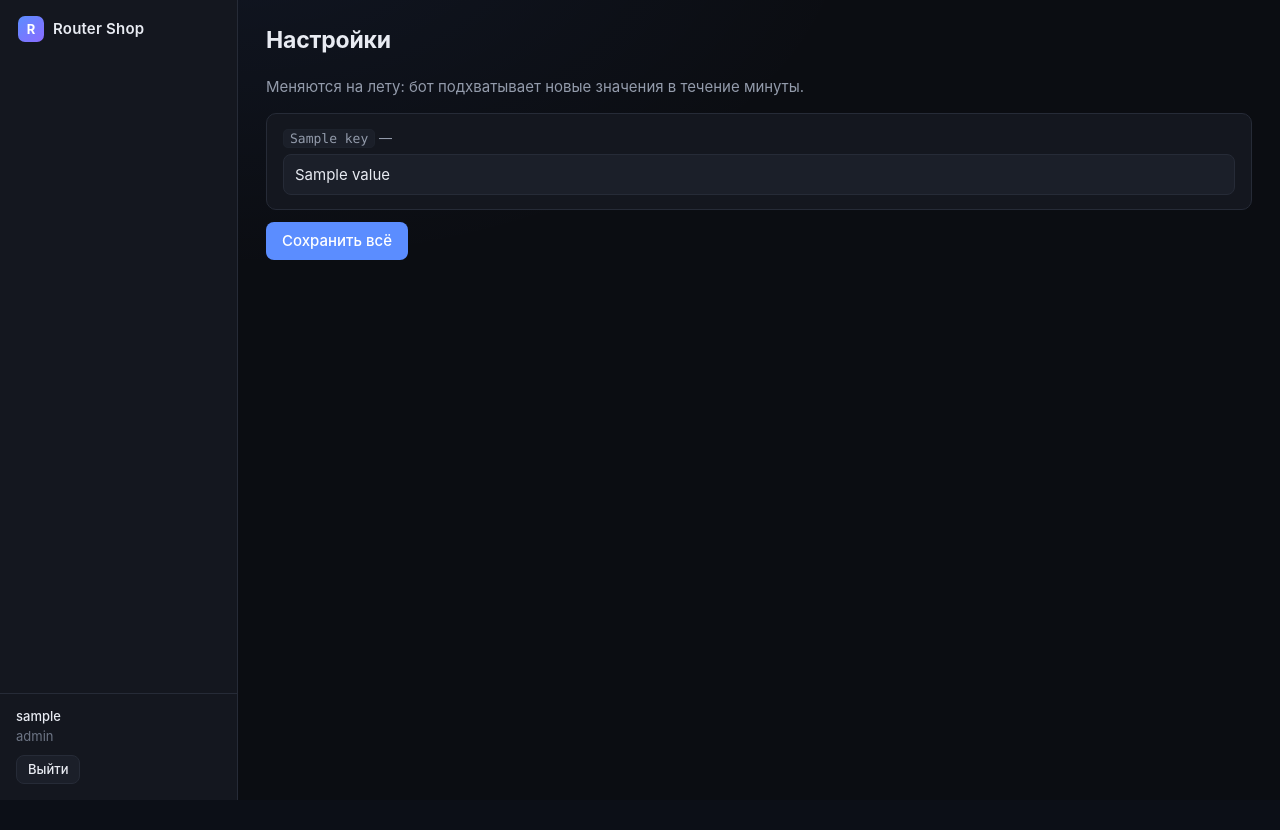
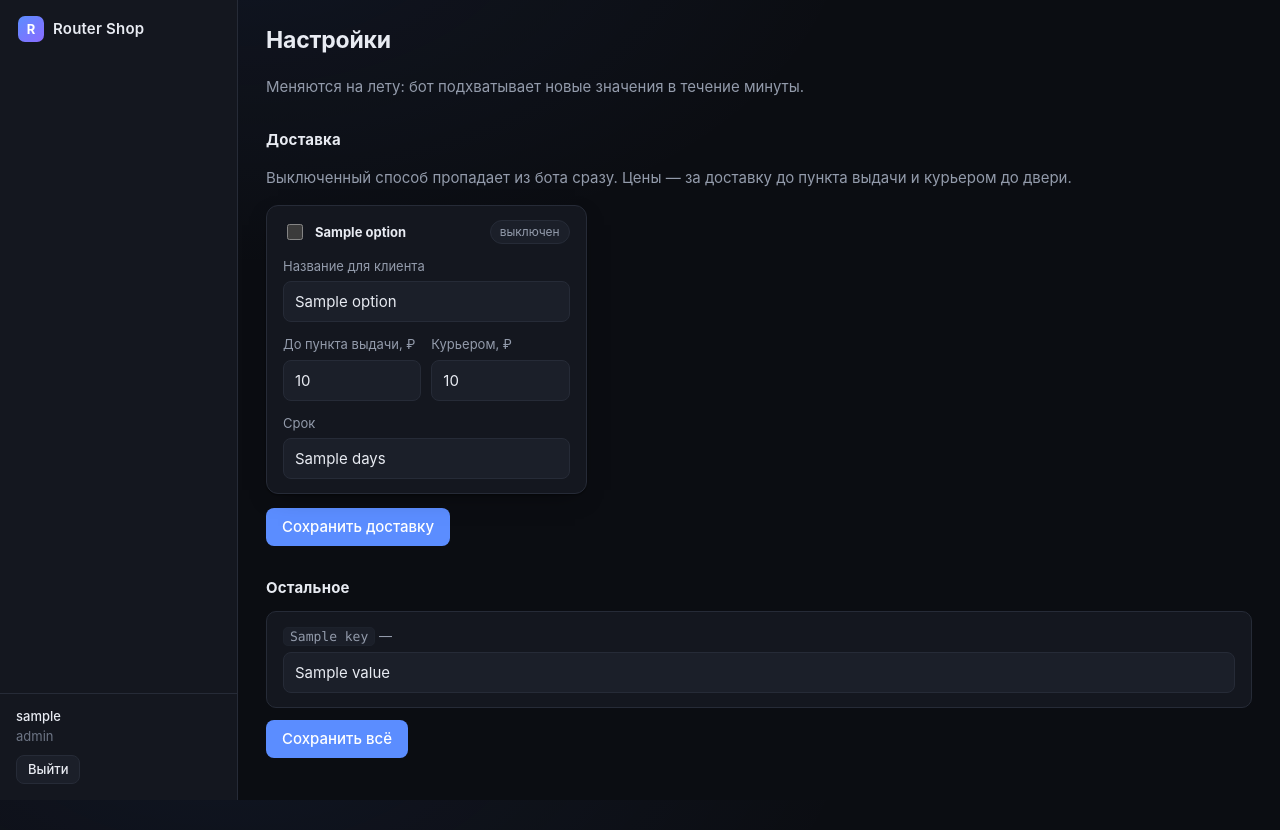
Before and after one commit to UnionUnllimited/botik, a FastAPI app: template api/admin/templates/settings.html in a window 1280 px wide. Before the commit the page ends 800 px from the top, so only its background shows below. Run offline with FastAPI, Linux system fonts and the light colour scheme; the template is opened without the code that fills it: most values are stand-ins (such as "Sample title", 1, 10 or a date in 2020); parts of the project's set-up code (start-up, migrations or seed data) failed here and were passed over.

Commit message:
Доставка: СДЭК, Почта и Яндекс Go с переключателями в настройках
Самовывоза у нас нет, Boxberry не используем. Из предложения клиенту они
убраны, но в перечислении остались: заказы, оформленные раньше, должны
открываться, а не падать на неизвестном значении.

Способы правятся отдельными блоками вместо сырого JSON — включить или
выключить перевозчика теперь дело одного клика.

Co-Authored-By: Claude Opus 5 <noreply@anthropic.com>

```diff
--- a/api/admin/templates/settings.html
+++ b/api/admin/templates/settings.html
@@ -4,6 +4,45 @@
 <h1>Настройки</h1>
 <p class="muted">Меняются на лету: бот подхватывает новые значения в течение минуты.</p>
 
+<h2>Доставка</h2>
+<p class="muted">Выключенный способ пропадает из бота сразу. Цены — за доставку
+до пункта выдачи и курьером до двери.</p>
+
+<form method="post" action="/admin/settings/delivery">
+  <input type="hidden" name="{{ csrf_field }}" value="{{ csrf_token }}">
+  <div class="cards" style="grid-template-columns:repeat(auto-fill, minmax(280px, 1fr))">
+    {% for option in delivery_options %}
+    {% set key = option.method.value %}
+    <div class="card {{ 'tone-ok' if option.enabled else '' }}">
+      <label style="display:flex; gap:9px; align-items:center; margin:0 0 12px; color:var(--text)">
+        <input type="checkbox" name="{{ key }}.enabled" {% if option.enabled %}checked{% endif %}>
+        <b>{{ option.title }}</b>
+        <span class="badge {{ 'ok' if option.enabled else 'muted' }}" style="margin-left:auto">
+          {{ 'включён' if option.enabled else 'выключен' }}
+        </span>
+      </label>
+      <label for="{{ key }}.title">Название для клиента</label>
+      <input id="{{ key }}.title" name="{{ key }}.title" value="{{ option.title }}" style="width:100%">
+      <div class="grid2" style="gap:10px">
+        <div>
+          <label for="{{ key }}.pvz">До пункта выдачи, ₽</label>
+          <input id="{{ key }}.pvz" name="{{ key }}.pvz" value="{{ option.pvz_price }}" style="width:100%">
+        </div>
+        <div>
+          <label for="{{ key }}.courier">Курьером, ₽</label>
+          <input id="{{ key }}.courier" name="{{ key }}.courier" value="{{ option.courier_price }}"
+                 style="width:100%">
+        </div>
+      </div>
+      <label for="{{ key }}.days">Срок</label>
+      <input id="{{ key }}.days" name="{{ key }}.days" value="{{ option.days }}" style="width:100%">
+    </div>
+    {% endfor %}
+  </div>
+  <button type="submit" style="margin-top:14px">Сохранить доставку</button>
+</form>
+
+<h2>Остальное</h2>
 <form method="post" action="/admin/settings">
   <input type="hidden" name="{{ csrf_field }}" value="{{ csrf_token }}">
   {% for key, value in values.items() %}
```
Also changed, not shown: api/admin/routes/system.py (+54 -1 lines), bot/handlers/catalog.py (+0 -8 lines), core/enums.py (+7 -0 lines), core/services/delivery.py (+15 -7 lines), core/services/settings_service.py (+21 -6 lines).
